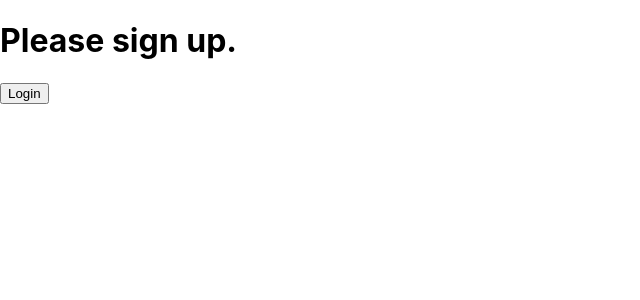
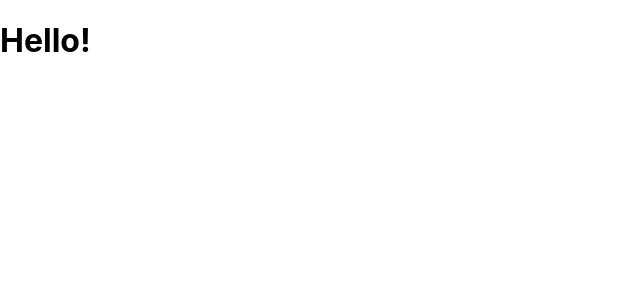
Before and after one commit to tochiji/react-tutorial2, a React (Create React App) app: page / in a window 1280 px wide. Shown: the top 300 px of the page, without its empty margins (0-640 px from the left). Built offline with nearby package versions, Linux system fonts and the light colour scheme.

Commit message:
[進捗] 条件付きレンダー：論理&&演算子によるインラインif

```diff
--- a/src/index.js
+++ b/src/index.js
@@ -69,9 +69,30 @@
   }
 }
 
+// ReactDOM.render(
+//   <LoginControl />,document.getElementById('root')
+// )
+
+function Mailbox(props){
+  const unreadMessages = props.unreadMessages;
+  return (
+    <div>
+      <h1>Hello!</h1>
+      {unreadMessages.length > 0 &&
+        <h2>
+          You have {unreadMessages.length} unread messages.
+        </h2>
+      }
+    </div>
+  )
+}
+
+// const messages = ['React', 'Re: React', 'Re:Re: React'];
+const messages = [];
 ReactDOM.render(
-  <LoginControl />,document.getElementById('root')
-)
+  <Mailbox unreadMessages={messages} />,
+  document.getElementById('root')
+);
 
 // If you want your app to work offline and load faster, you can change
 // unregister() to register() below. Note this comes with some pitfalls.
```
Also changed, not shown: 1 other file (tests, documents, lock files or other folders).
